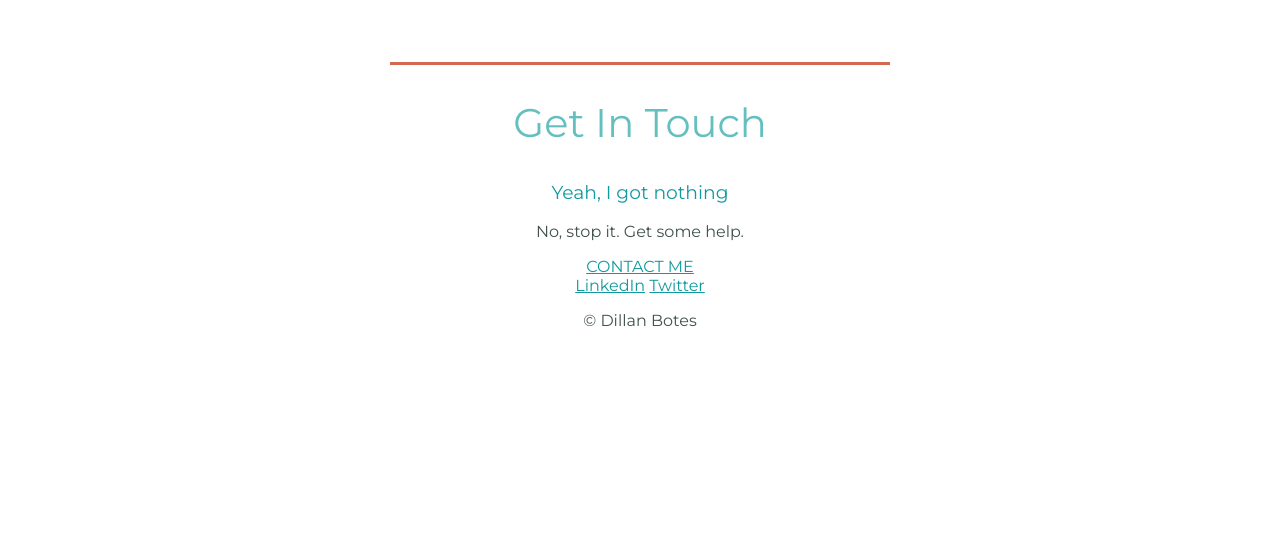
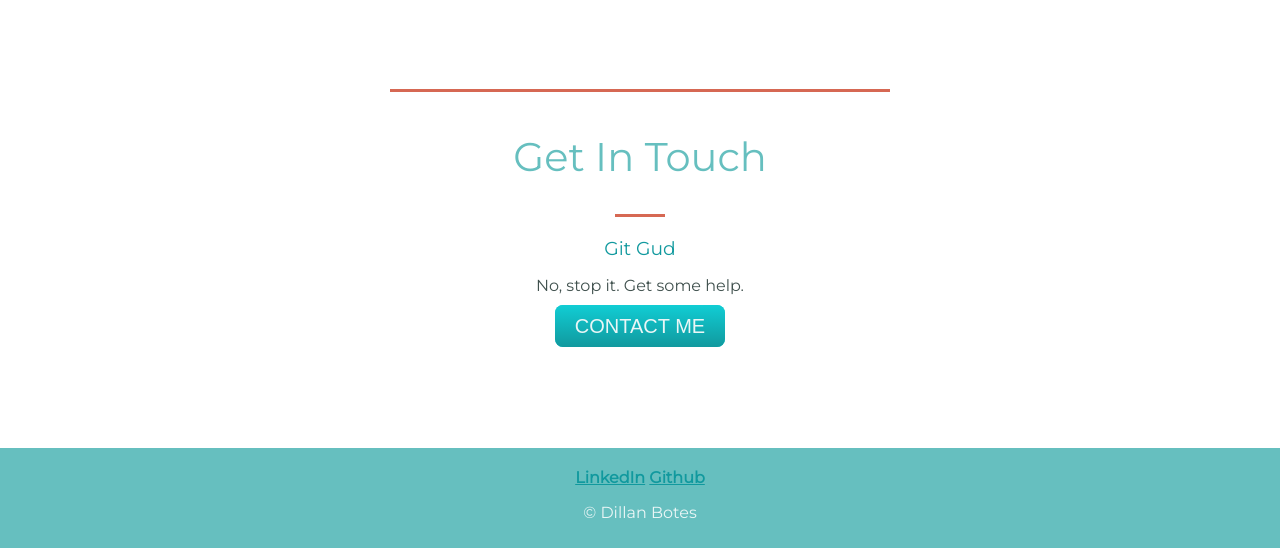
Before and after one commit to FlooperD/cv, a plain HTML site: page index.html in a window 1280 px wide. Shown: the part 1772-2320 px from the top of the page. Before the commit the page ends 2118 px from the top, so only its background shows below. Drawn offline with Linux system fonts and the light colour scheme.

Commit message:
Updates and tweaks

```diff
--- a/css/styles.css
+++ b/css/styles.css
@@ -8,9 +8,24 @@ hr {
     display: flex;
     background-color: #D66853;
     height: 3px;
-    margin: 20px auto 20px auto;
+    margin: 40px auto 40px auto;
     border: none;
     width: 500px;
+    align-items: auto;
+}
+
+.contact-hr {
+    display: flex;
+    background-color: #D66853;
+    height: 3px;
+    margin: 10px auto 20px auto;
+    border: none;
+    width: 50px;
+    align-items: center;
+}
+
+.contact-me {
+    padding-bottom: 10px;
 }
 
 .top-container {
@@ -84,7 +99,7 @@ a {
 .bottom-cloud {
     position: absolute;
     left: 300px;
-    bottom: 300px;
+    bottom: 400px;
 }
 
 .pro {
@@ -118,4 +133,58 @@ p {
 .footer-link {
     text-align: center;
     color: #11999E;
+    margin-top: 200px;
+    font-weight: bolder;
 }
+
+.disc {
+    color: #EAF6F6;
+    font-weight: normal;
+
+}
+
+.middle-container {
+    margin-bottom: 100px;
+}
+
+.bottom-container {
+    background-color: #66BFBF;
+    padding-top: 20px;
+    padding-bottom: 10px;
+}
+
+.btn {
+    background: #11cdd4;
+    background-image: -webkit-linear-gradient(top, #11cdd4, #11999e);
+    background-image: -moz-linear-gradient(top, #11cdd4, #11999e);
+    background-image: -ms-linear-gradient(top, #11cdd4, #11999e);
+    background-image: -o-linear-gradient(top, #11cdd4, #11999e);
+    background-image: linear-gradient(to bottom, #11cdd4, #11999e);
+    -webkit-border-radius: 8;
+    -moz-border-radius: 8;
+    border-radius: 8px;
+    font-family: Arial;
+    color: #EAF6F6;
+    font-size: 20px;
+    margin: 40px auto 10px auto;
+    padding: 10px 20px 10px 20px;
+    text-decoration: none;
+  }
+
+  .btn:hover {
+    background: #30e3cb;
+    background-image: -webkit-linear-gradient(top, #30e3cb, #2bc4ad);
+    background-image: -moz-linear-gradient(top, #30e3cb, #2bc4ad);
+    background-image: -ms-linear-gradient(top, #30e3cb, #2bc4ad);
+    background-image: -o-linear-gradient(top, #30e3cb, #2bc4ad);
+    background-image: linear-gradient(to bottom, #30e3cb, #2bc4ad);
+    text-decoration: none;
+  }
+
+  .git {
+    margin: auto;
+  }
+
+  .gud {
+    margin-bottom: 20px;
+  }
--- a/index.html
+++ b/index.html
@@ -42,8 +42,9 @@
             <hr>
             <div class="contact-me">
               <h2>Get In Touch</h2>
-              <h3>Yeah, I got nothing</h3>
-              <p>No, stop it. Get some help.</p>
+              <hr class="contact-hr">
+              <h3 class="git">Git Gud</h3>
+              <p class="gud">No, stop it. Get some help.</p>
               <a class="btn" href="mailto:dillanb1993@gmail.com">CONTACT ME</a>
             </div>
           </div>
@@ -51,8 +52,8 @@
 
           <div class="bottom-container">
             <a class="footer-link" href="https://www.linkedin.com/">LinkedIn</a>
-            <a class="footer-link" href="https://twitter.com/">Twitter</a>
-            <p>© Dillan Botes</p>
+            <a class="footer-link" href="https://github.com/FlooperD">Github</a>
+            <p class="disc">© Dillan Botes</p>
           </div>
     </body>
 </html>
```
